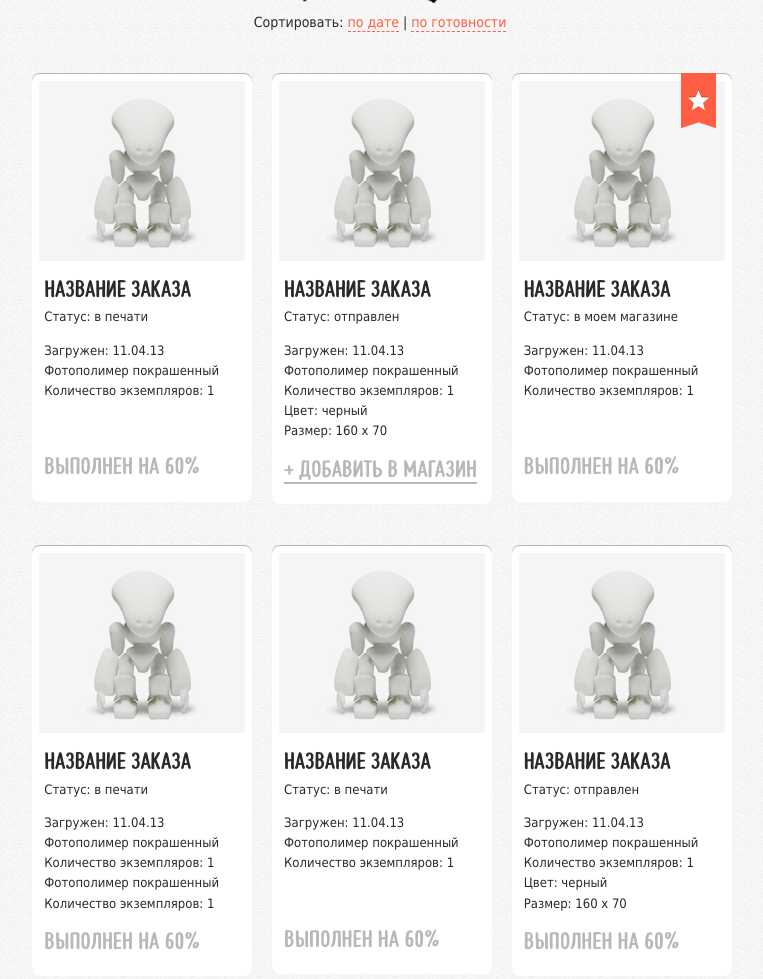
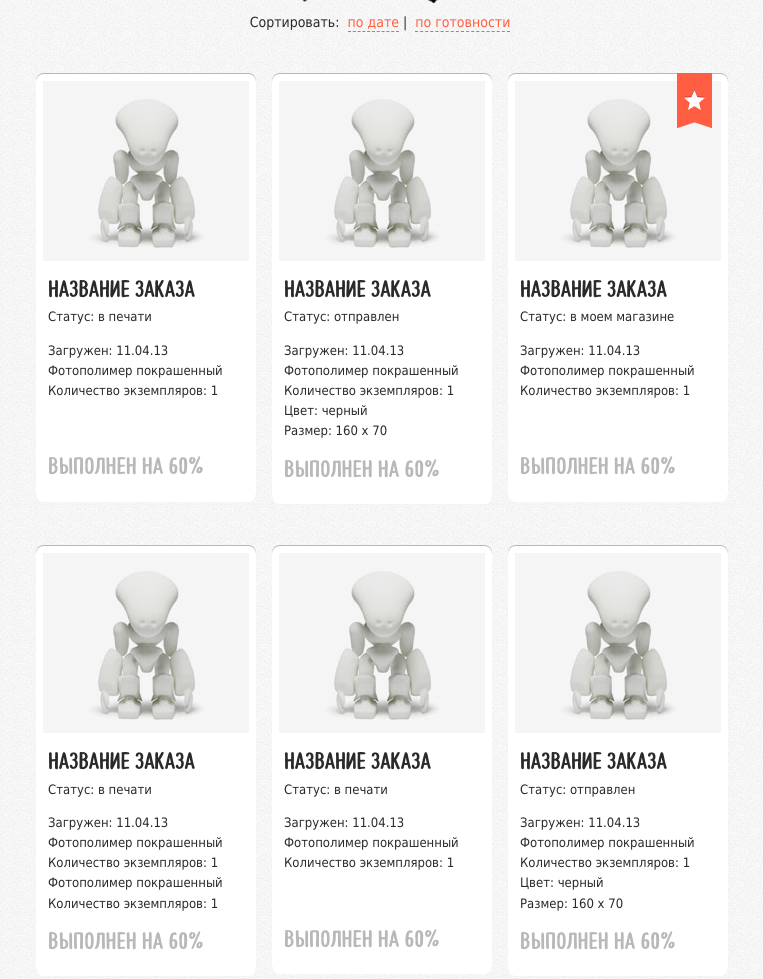
Before and after one commit to EvErmakova/kelnik-test, a website: page src/index.html in a window 1280 px wide. Shown: the part 147-1126 px from the top of the page, without its empty margins (258-1021 px from the left). Drawn offline with Linux system fonts and the light colour scheme.

Commit message:
kelnik-2

```diff
--- a/src/index.html
+++ b/src/index.html
@@ -11,104 +11,107 @@
     <link rel="stylesheet" href="css/style.css">
     <script type="text/javascript" src="libs/jquery/dist/jquery.min.js"></script>
     <script type="text/javascript" src="js/scripts.min.js"></script>
+    <!--[if lt IE 9]><script type="text/javascript" src="js/ie8.js"></script><![endif]-->
   </head>
   <body class="page">
+    <header>
+      <div class="container">
+        <h1 class="page__title">Мои заказы</h1>
+        <div class="sorting">Сортировать:
+          <button class="sorting__item js-sorting">по дате</button>|
+          <button class="sorting__item js-sorting">по готовности</button>
+        </div>
+      </div>
+    </header>
     <div class="container">
-      <h1 class="page__title">Мои заказы</h1>
-      <div class="sorting">Сортировать:<span class="sorting__item js-sorting">по дате</span>|<span class="sorting__item js-sorting">по готовности</span></div>
-      <div class="orders">
-        <div class="orders__item">
+      <section class="orders"><a class="orders__item" href="#">
           <div class="orders__img"><img src="images/order.jpg" alt="Заказ" title="Заказ"></div>
           <div class="orders__name">Название заказа</div>
           <div class="orders__text">
-            <p class="orders__status">Статус: в печати</p>
-            <p>Загружен: 11.04.13</p>
-            <p>Фотополимер покрашенный</p>
-            <p>Количество экземпляров: 1</p>
+            <div class="orders__status">Статус: в печати</div>
+            <div class="orders__text-line">Загружен: 11.04.13</div>
+            <div class="orders__text-line">Фотополимер покрашенный</div>
+            <div class="orders__text-line">Количество экземпляров: 1</div>
           </div>
-          <div class="btn orders__btn">Выполнен на 60%</div>
-        </div>
-        <div class="orders__item">
+          <div class="btn orders__btn orders__btn_ready">Выполнен на 60%</div>
+          <button class="btn orders__btn orders__btn_add">+ Добавить в магазин</button></a><a class="orders__item" href="#">
           <div class="orders__img"><img src="images/order.jpg" alt="Заказ" title="Заказ"></div>
           <div class="orders__name">Название заказа</div>
           <div class="orders__text">
-            <p class="orders__status">Статус: отправлен</p>
-            <p>Загружен: 11.04.13</p>
-            <p>Фотополимер покрашенный</p>
-            <p>Количество экземпляров: 1</p>
-            <p>Цвет: черный</p>
-            <p>Размер: 160 х 70</p>
+            <div class="orders__status">Статус: отправлен</div>
+            <div class="orders__text-line">Загружен: 11.04.13</div>
+            <div class="orders__text-line">Фотополимер покрашенный</div>
+            <div class="orders__text-line">Количество экземпляров: 1</div>
+            <div class="orders__text-line">Цвет: черный</div>
+            <div class="orders__text-line">Размер: 160 х 70</div>
           </div>
-          <button class="btn orders__btn">+ Добавить в магазин</button>
-        </div>
-        <div class="orders__item orders__item_fave">
+          <div class="btn orders__btn orders__btn_ready">Выполнен на 60%</div>
+          <button class="btn orders__btn orders__btn_add">+ Добавить в магазин</button></a><a class="orders__item orders__item_fave" href="#">
           <div class="orders__img"><img src="images/order.jpg" alt="Заказ" title="Заказ"></div>
           <div class="orders__name">Название заказа</div>
           <div class="orders__text">
-            <p class="orders__status">Статус: в моем магазине</p>
-            <p>Загружен: 11.04.13</p>
-            <p>Фотополимер покрашенный</p>
-            <p>Количество экземпляров: 1</p>
+            <div class="orders__status">Статус: в моем магазине</div>
+            <div class="orders__text-line">Загружен: 11.04.13</div>
+            <div class="orders__text-line">Фотополимер покрашенный</div>
+            <div class="orders__text-line">Количество экземпляров: 1</div>
           </div>
-          <div class="btn orders__btn">Выполнен на 60%</div>
-        </div>
-        <div class="orders__item">
+          <div class="btn orders__btn orders__btn_ready">Выполнен на 60%</div>
+          <button class="btn orders__btn orders__btn_add">+ Добавить в магазин</button></a><a class="orders__item" href="#">
           <div class="orders__img"><img src="images/order.jpg" alt="Заказ" title="Заказ"></div>
           <div class="orders__name">Название заказа</div>
           <div class="orders__text">
-            <p class="orders__status">Статус: в печати</p>
-            <p>Загружен: 11.04.13</p>
-            <p>Фотополимер покрашенный</p>
-            <p>Количество экземпляров: 1</p>
-            <p>Фотополимер покрашенный</p>
-            <p>Количество экземпляров: 1</p>
+            <div class="orders__status">Статус: в печати</div>
+            <div class="orders__text-line">Загружен: 11.04.13</div>
+            <div class="orders__text-line">Фотополимер покрашенный</div>
+            <div class="orders__text-line">Количество экземпляров: 1</div>
+            <div class="orders__text-line">Фотополимер покрашенный</div>
+            <div class="orders__text-line">Количество экземпляров: 1</div>
           </div>
-          <div class="btn orders__btn">Выполнен на 60%</div>
-        </div>
-        <div class="orders__item">
+          <div class="btn orders__btn orders__btn_ready">Выполнен на 60%</div>
+          <button class="btn orders__btn orders__btn_add">+ Добавить в магазин</button></a><a class="orders__item" href="#">
           <div class="orders__img"><img src="images/order.jpg" alt="Заказ" title="Заказ"></div>
           <div class="orders__name">Название заказа</div>
           <div class="orders__text">
-            <p class="orders__status">Статус: в печати</p>
-            <p>Загружен: 11.04.13</p>
-            <p>Фотополимер покрашенный</p>
-            <p>Количество экземпляров: 1</p>
+            <div class="orders__status">Статус: в печати</div>
+            <div class="orders__text-line">Загружен: 11.04.13</div>
+            <div class="orders__text-line">Фотополимер покрашенный</div>
+            <div class="orders__text-line">Количество экземпляров: 1</div>
           </div>
-          <div class="btn orders__btn">Выполнен на 60%</div>
-        </div>
-        <div class="orders__item">
+          <div class="btn orders__btn orders__btn_ready">Выполнен на 60%</div>
+          <button class="btn orders__btn orders__btn_add">+ Добавить в магазин</button></a><a class="orders__item" href="#">
           <div class="orders__img"><img src="images/order.jpg" alt="Заказ" title="Заказ"></div>
           <div class="orders__name">Название заказа</div>
           <div class="orders__text">
-            <p class="orders__status">Статус: отправлен</p>
-            <p>Загружен: 11.04.13</p>
-            <p>Фотополимер покрашенный</p>
-            <p>Количество экземпляров: 1</p>
-            <p>Цвет: черный</p>
-            <p>Размер: 160 х 70</p>
+            <div class="orders__status">Статус: отправлен</div>
+            <div class="orders__text-line">Загружен: 11.04.13</div>
+            <div class="orders__text-line">Фотополимер покрашенный</div>
+            <div class="orders__text-line">Количество экземпляров: 1</div>
+            <div class="orders__text-line">Цвет: черный</div>
+            <div class="orders__text-line">Размер: 160 х 70</div>
           </div>
-          <div class="btn orders__btn">Выполнен на 60%</div>
-        </div>
-      </div>
+          <div class="btn orders__btn orders__btn_ready">Выполнен на 60%</div>
+          <button class="btn orders__btn orders__btn_add">+ Добавить в магазин</button></a></section>
       <div class="center-text">
         <button class="btn btn_big js-scroll-top">Наверх</button>
       </div>
     </div>
-    <div class="footer">
+    <footer class="footer">
       <div class="container">
         <form class="form" method="post" id="reg-form">
-          <fieldset class="form__group">
+          <div class="form__group">
             <label class="label" for="email">Ваш Email:</label>
             <input class="input" type="email" id="email" name="email" required>
             <div class="form__error js-form-error"></div>
-          </fieldset>
-          <fieldset class="form__group">
+          </div>
+          <div class="form__group form__group_checkbox">
             <input class="checkbox" type="checkbox" id="agreement" name="agreement">
             <label class="checkbox__label" for="agreement">Подписаться на новости</label>
-          </fieldset>
-          <button class="btn form__btn" type="submit">Зарегистрироваться</button>
+          </div>
+          <div class="form__btns">
+            <button class="btn form__btn" type="submit">Зарегистрироваться</button>
+          </div>
         </form>
       </div>
-    </div>
+    </footer>
   </body>
 </html>
--- /dev/null
+++ b/src/js/ie8.js
@@ -0,0 +1,3 @@
+document.createElement('header');
+document.createElement('section');
+document.createElement('footer');
--- a/src/js/scripts.min.js
+++ b/src/js/scripts.min.js
@@ -1 +1 @@
-$(document).ready(function(){var t="input_error",o=$(".js-form-error"),e=$("#email");$("input").on("focus",function(){$(this).removeClass(t).next(o).slideUp().html("")}),$("#reg-form button").on("click",function(n){""===e.val()?(e.addClass(t).next(o).html("Заполните поле").slideDown(),n.preventDefault()):0!==e.val().search("[a-z0-9._%+-]+@[a-z0-9.-]+.[a-z]{2,3}$")&&(e.addClass(t).next(o).html("Неверный формат email").slideDown(),n.preventDefault())})}),$(document).ready(function(){$(".js-scroll-top").on("click",function(){$("body,html").animate({scrollTop:0},500)})}),$(document).ready(function(){var t="sorting__item_top",o="sorting__item_bottom";$(".js-sorting").on("click",function(){$(this).hasClass(t)?$(this).removeClass(t).addClass(o):$(this).removeClass(o).addClass(t)})});
+$(document).ready(function(){var t="input_error",o=$(".js-form-error"),n=$("#email");$("input").on("focus",function(){$(this).removeClass(t).next(o).slideUp().html("")}),$("#reg-form button").on("click",function(s){""===n.val()?(n.addClass(t).next(o).html("Заполните поле").slideDown(),s.preventDefault()):0!==n.val().search("[a-z0-9._%+-]+@[a-z0-9.-]+.[a-z]{2,3}$")&&(n.addClass(t).next(o).html("Неверный формат email").slideDown(),s.preventDefault())})}),$(document).ready(function(){$(".js-scroll-top").on("click",function(){$("body,html").animate({scrollTop:0},500)})}),$(document).ready(function(){var t="sorting__item_top",o="sorting__item_bottom";$(".js-sorting").on("click",function(){$(this).hasClass(t)?$(this).removeClass(t).addClass(o):$(this).removeClass(o).addClass(t)})});
```
Also changed, not shown: dist/less/blocks/checkbox/checkbox.less, dist/less/blocks/footer/footer.less, dist/less/blocks/form/form.less, dist/less/blocks/label/label.less, dist/less/blocks/orders/orders.less, dist/less/blocks/page/page.less, dist/less/blocks/sorting/sorting.less, dist/less/helpers/typography.less, dist/pug/includes/footer/footer.pug, dist/pug/includes/header/header.pug (added), dist/pug/index.pug, src/css/style.css.
